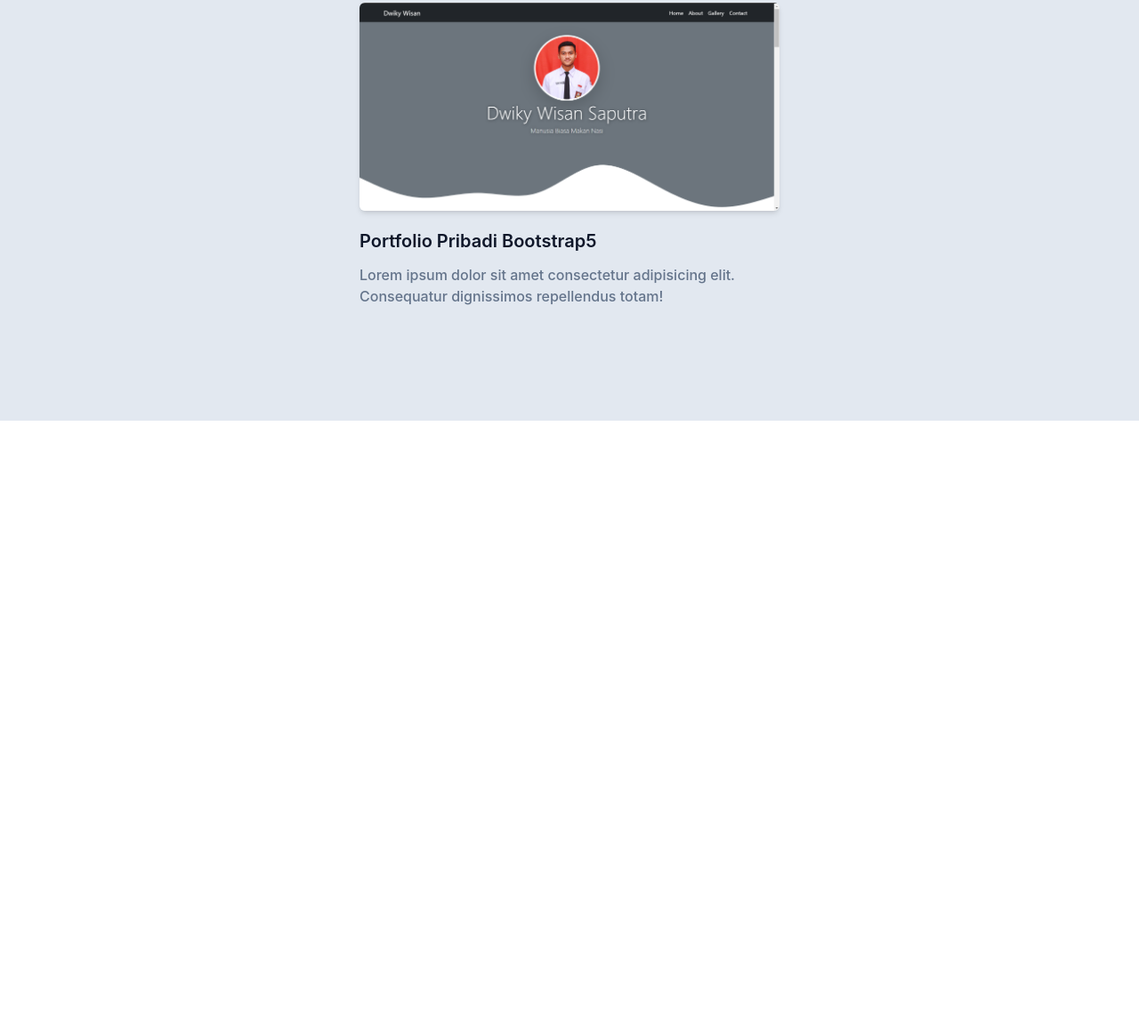
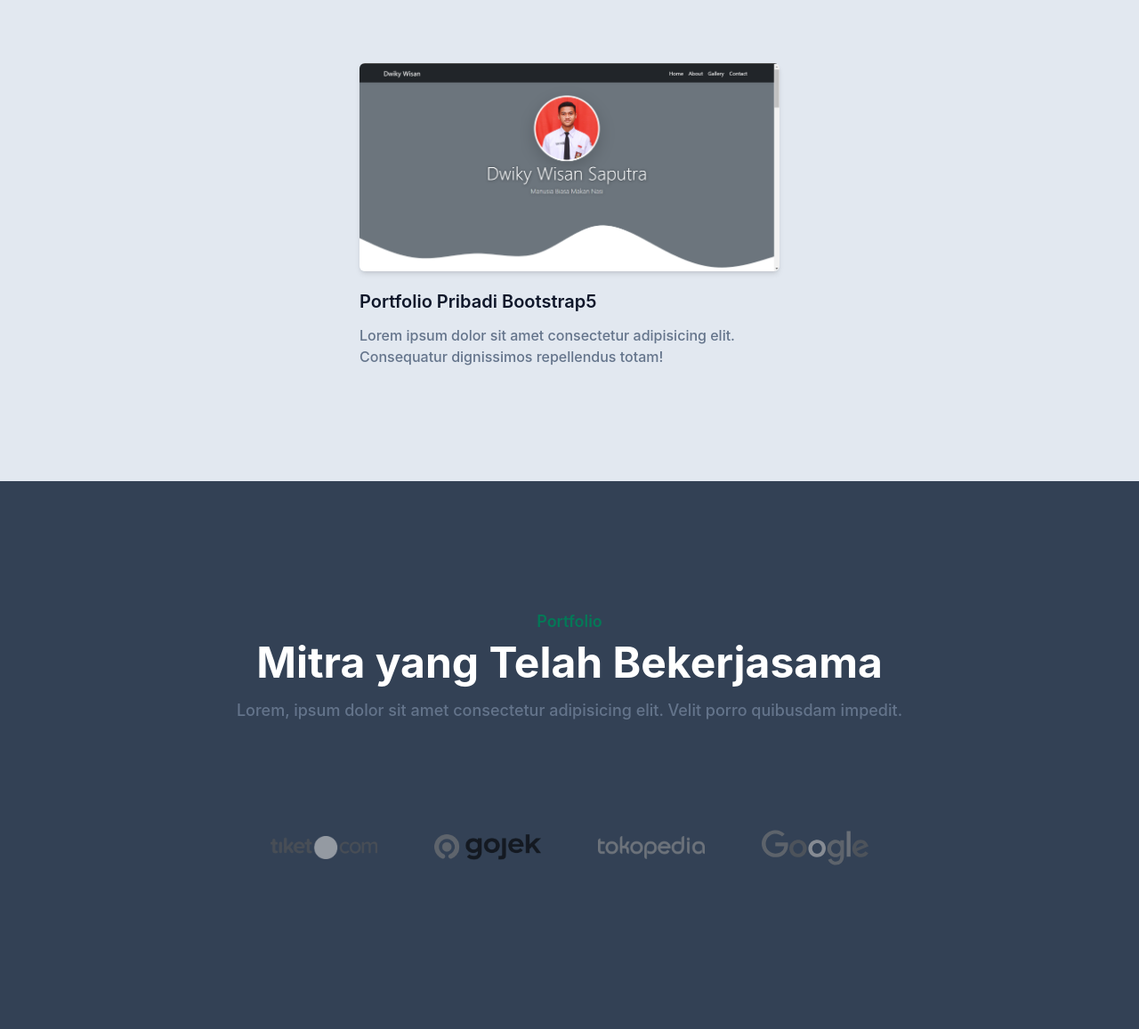
Before and after one commit to Dwisans/portfolio-tailwindcss, a website: page src/index.html in a window 1280 px wide. Shown: the part 2444-3601 px from the top of the page at 89% size. Before the commit the page ends 2917 px from the top, so only its background shows below. Drawn offline with Linux system fonts and the light colour scheme.

Commit message:
Menambahkan Section Clients

```diff
--- a/src/index.html
+++ b/src/index.html
@@ -1,5 +1,5 @@
-<!DOCTYPE html>
-<html lang="en" class="scroll-smooth">
+d<!DOCTYPE html>
+<html lang="en" class="">
   <head>
     <meta charset="UTF-8" />
     <meta name="viewport" content="width=device-width, initial-scale=1.0" />
@@ -274,8 +274,14 @@
         <div class="w-full px-4">
           <div class="max-w-full mx-auto text-center mb-16">
             <h4 class="font-semibold text-lg text-primary mb-2">Portfolio</h4>
-            <h2 class="font-bold text-3xl text-dark mb-4">Project Terbaru</h2>
-            <p class="font-medium text-md text-slate-500">
+            <h2
+              class="font-bold text-3xl text-dark mb-4 sm:text-4xl lg:text-5xl"
+            >
+              Project Terbaru
+            </h2>
+            <p
+              class="max-w-3xl mx-auto font-medium text-md text-slate-500 lg:text-lg"
+            >
               Lorem ipsum dolor sit amet consectetur adipisicing elit. Facilis,
               odio laudantium quibusdam soluta distinctio veniam ex iure esse
               explicabo sunt.
@@ -368,6 +374,65 @@
     </section>
     <!-- Portfolio Section End -->
 
+    <!-- Clients Section Start -->
+    <section id="clients" class="pt-36 pb-32 bg-slate-700">
+      <div class="container">
+        <div class="w-full px-4">
+          <div class="mx-auto text-center mb-16">
+            <h4 class="font-semibold text-lg text-primary mb-2">Portfolio</h4>
+            <h2
+              class="font-bold text-3xl text-white mb-4 sm:text-4xl lg:text-5xl"
+            >
+              Mitra yang Telah Bekerjasama
+            </h2>
+            <p class="font-medium text-md text-slate-500 lg:text-lg">
+              Lorem, ipsum dolor sit amet consectetur adipisicing elit. Velit
+              porro quibusdam impedit.
+            </p>
+          </div>
+        </div>
+        <div class="w-full px-4">
+          <div class="flex flex-wrap items-center justify-center">
+            <a
+              href="#"
+              class="max-w-[120px] mx-4 py-4 grayscale opacity-60 hover:grayscale-0 hover:opacity-100 transition-all duration-300 lg:mx-6 xl:mx-8"
+            >
+              <img
+                src="/dist/img/clients/Tiket.png"
+                alt="Tiket.com"
+              />
+            <a
+              href="#"
+              class="max-w-[120px] mx-4 py-4 grayscale opacity-60 hover:grayscale-0 hover:opacity-100 transition-all duration-300 lg:mx-6 xl:mx-8"
+            >
+              <img
+                src="/dist/img/clients/Gojek.png"
+                alt="Gojek"
+              />
+            </a>
+            <a
+              href="#"
+              class="max-w-[120px] mx-4 py-4 grayscale opacity-60 hover:grayscale-0 hover:opacity-100 transition-all duration-300 lg:mx-6 xl:mx-8"
+            >
+              <img
+                src="/dist/img/clients/Tokopedia.png"
+                alt="Tokopedia"
+              />
+            </a>
+            <a
+              href="#"
+              class="max-w-[120px] mx-4 py-4 grayscale opacity-60 hover:grayscale-0 hover:opacity-100 transition-all duration-300 lg:mx-6 xl:mx-8"
+            >
+              <img
+                src="/dist/img/clients/google.svg"
+                alt="Google"
+              />
+            </a>
+          </div>
+        </div>
+      </div>
+    </section>
+    <!-- Clients Section End -->
     <script src="/dist/js/script.js"></script>
   </body>
 </html>
```
Also changed, not shown: src/output.css.
